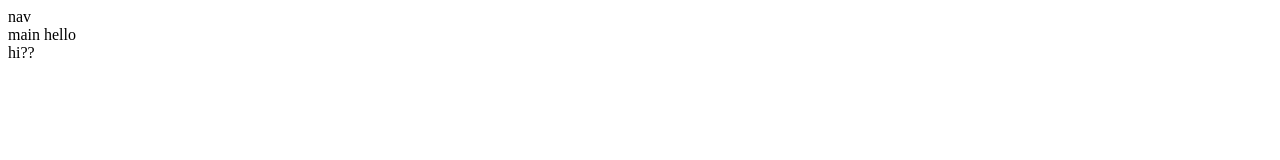
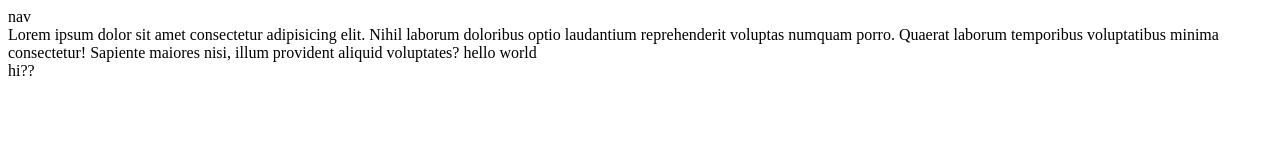
Before and after one commit to b-sso/company-project, a plain HTML site: page index.html in a window 1280 px wide. Drawn offline with Linux system fonts and the light colour scheme.

Commit message:
freshman first commit

```diff
--- a/index.html
+++ b/index.html
@@ -11,7 +11,8 @@
         nav
     </nav>
     <main>
-        main hello
+        Lorem ipsum dolor sit amet consectetur adipisicing elit. Nihil laborum doloribus optio laudantium reprehenderit voluptas numquam porro. Quaerat laborum temporibus voluptatibus minima consectetur! Sapiente maiores nisi, illum provident aliquid voluptates?
+        hello world
     </main>
     <footer>
         hi??
```
